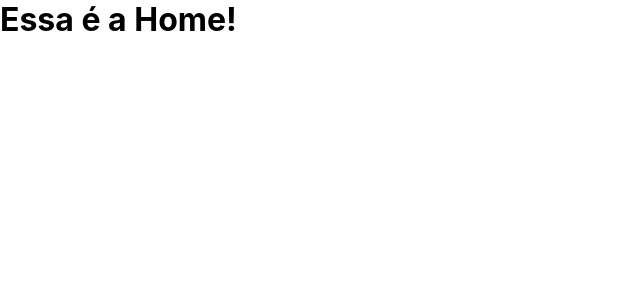
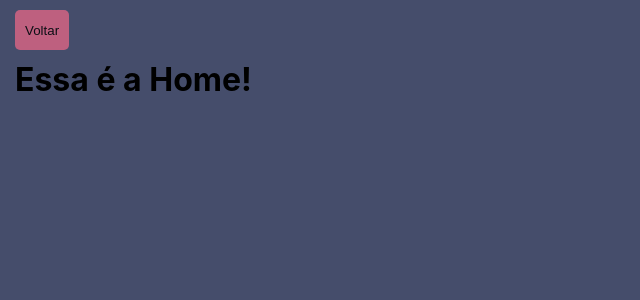
Before and after one commit to vi-lcandido/oidevs, a JavaScript app in the folder curso-formacao/react_1/exercicio2/login-page/: page /home in a window 1280 px wide. Shown: the top 300 px of the page, without its empty margins (0-640 px from the left). Built offline with nearby package versions, Linux system fonts and the light colour scheme; the HTML template or start-up script is replaced by a standard one.

Commit message:
add: go back button with react route dom

```diff
--- a/curso-formacao/react_1/exercicio2/login-page/src/view/components/Button/index.js
+++ b/curso-formacao/react_1/exercicio2/login-page/src/view/components/Button/index.js
@@ -1,8 +1,12 @@
 import "./style.css";
 
-function Button({ text, redirecionar }) {
+function Button({ bgColor, padding, borderRadius, color, text, redirecionar }) {
   return (
-    <button onClick={redirecionar} className="login-button">
+    <button
+      onClick={redirecionar}
+      className="login-button"
+      style={{ backgroundColor: bgColor, padding, borderRadius, color }}
+    >
       {text}
     </button>
   );
--- a/curso-formacao/react_1/exercicio2/login-page/src/view/components/Button/style.css
+++ b/curso-formacao/react_1/exercicio2/login-page/src/view/components/Button/style.css
@@ -1,9 +1,7 @@
 .login-button {
-  background-color: #a13854;
   border: none;
   margin: 10px 0;
   height: 40px;
-  color: #e1e1e1;
   cursor: pointer;
   opacity: 0.8;
 }
--- a/curso-formacao/react_1/exercicio2/login-page/src/view/home/index.js
+++ b/curso-formacao/react_1/exercicio2/login-page/src/view/home/index.js
@@ -1,5 +1,27 @@
+import Button from "../components/Button";
+import { useNavigate } from "react-router-dom";
+import "./style.css";
+
 function Home() {
-  return <h1>Essa é a Home!</h1>;
+  const navigate = useNavigate();
+
+  function vaParaLogin() {
+    navigate("/");
+  }
+
+  return (
+    <div className="home-container ">
+      <Button
+        text="Voltar"
+        redirecionar={vaParaLogin}
+        bgColor="#dd6585"
+        padding="10px"
+        borderRadius="5px"
+        color="000"
+      />
+      <h1>Essa é a Home!</h1>
+    </div>
+  );
 }
 
 export default Home;
--- /dev/null
+++ b/curso-formacao/react_1/exercicio2/login-page/src/view/home/style.css
@@ -0,0 +1,8 @@
+* {
+  margin: 0px;
+}
+.home-container {
+  height: 100vh;
+  background-color: #454d6b;
+  padding: 0 15px;
+}
--- a/curso-formacao/react_1/exercicio2/login-page/src/view/login/login_page.js
+++ b/curso-formacao/react_1/exercicio2/login-page/src/view/login/login_page.js
@@ -18,8 +18,13 @@ function LoginPage() {
         <Title text="Login" />
         <Input label="Usuário" inputtype="email" />
         <Input label="Senha" inputtype="password" />
-        <Button text="Entrar" redirecionar={vaParaHome} />
-        <Link text="Esqueceu a seha?" link="https://www.google.com.br" />
+        <Button
+          text="Entrar"
+          redirecionar={vaParaHome}
+          bgColor="#a13854"
+          color="#e1e1e1"
+        />
+        <Link text="Esqueceu a senha?" link="https://www.google.com.br" />
       </section>
     </div>
   );
```
